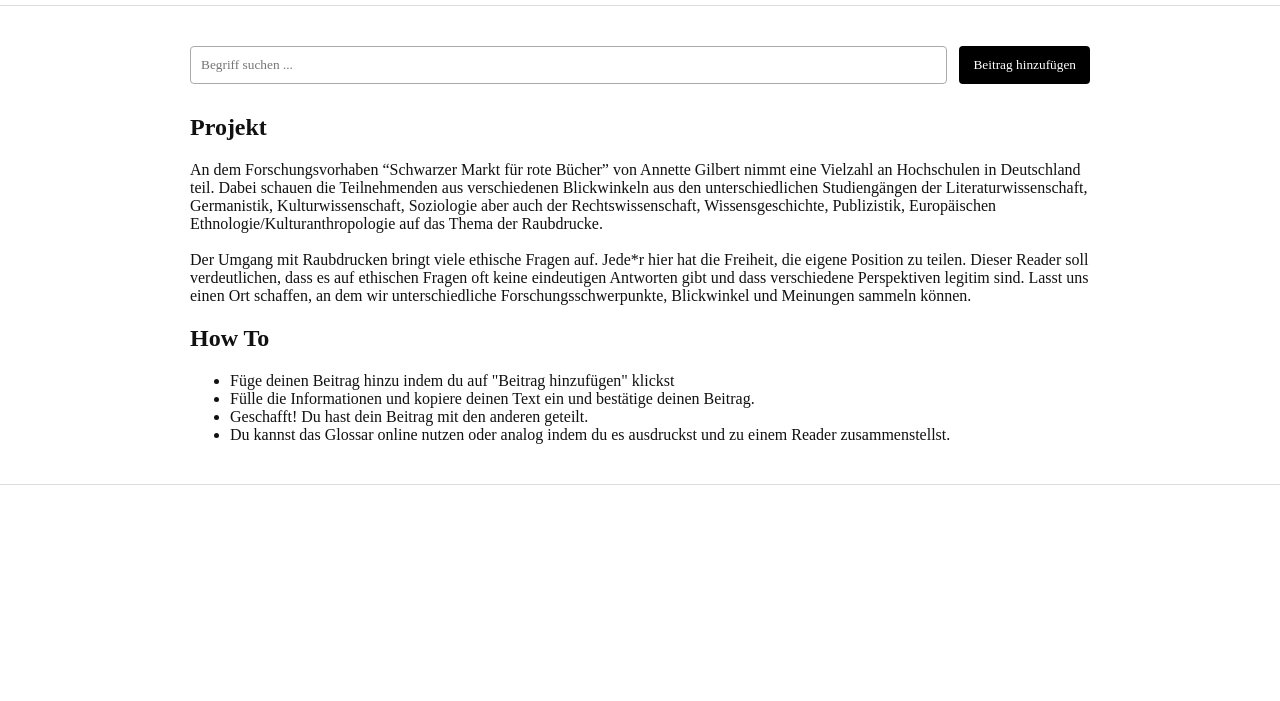
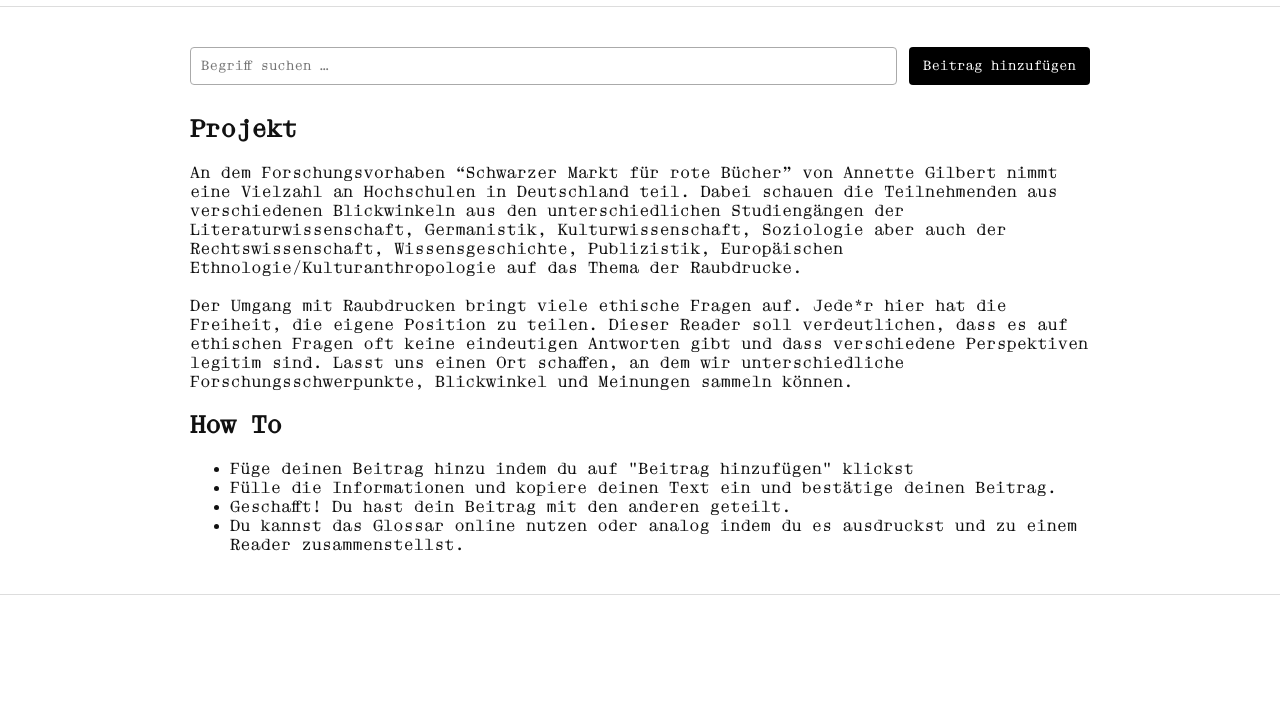
Before and after one commit to miraalinalanger/dasethischeglossar, a plain HTML site: page index.html in a window 1280 px wide. Shown: the part 99-800 px from the top of the page. Drawn offline with Linux system fonts and the light colour scheme.

Commit message:
Update main.css

```diff
--- a/main.css
+++ b/main.css
@@ -1,7 +1,14 @@
+@font-face {
+  font-family: "AetherMono";
+  src: url("fonts/AetherMono-A.otf") format("opentype");
+  font-weight: normal;
+  font-style: normal;
+}
+
 
 /* Typewriter-Schrift für alles */
 body {
-  font-family: "Times New Roman", Times, serif;
+  font-family: "AetherMono";
   margin: 0;
   background-color: #fff;
   color: #111;
```
